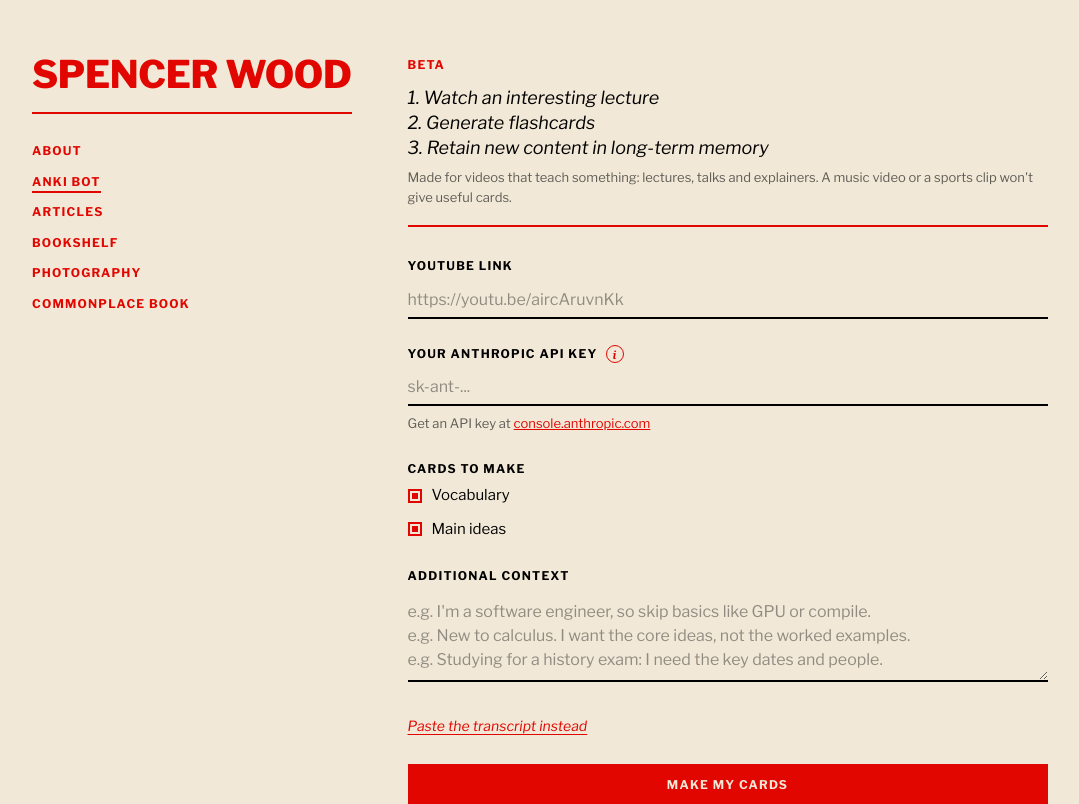
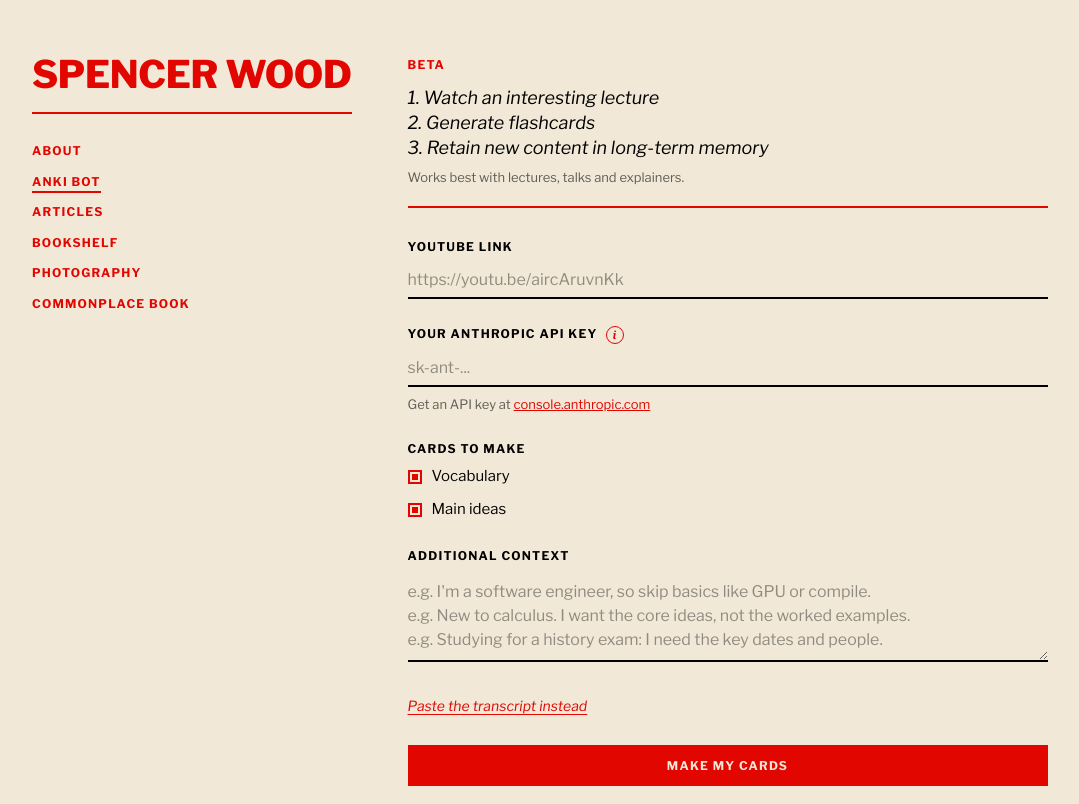
Before and after one commit to spencerwood1031/anki-bot, a Flask app: page / in a window 1280 px wide. Shown: the top 804 px of the page, without its empty margins (36-1115 px from the left). Run offline with Flask 3, Linux system fonts and the light colour scheme.

Commit message:
Shorter intro note: 'Works best with lectures, talks and explainers.'
Co-Authored-By: Claude Opus 5.5 <noreply@anthropic.com>
Claude-Session: https://claude.ai/code/session_01Bye6LtamV8Mfu8XroN8AoQ

```diff
--- a/templates/index.html
+++ b/templates/index.html
@@ -210,7 +210,7 @@
     <li>Generate flashcards</li>
     <li>Retain new content in long-term memory</li>
   </ol>
-  <p class="hint intro-note">Made for videos that teach something: lectures, talks and explainers. A music video or a sports clip won't give useful cards.</p>
+  <p class="hint intro-note">Works best with lectures, talks and explainers.</p>
 
   <section id="start-view">
   <form id="deck-form">
```
